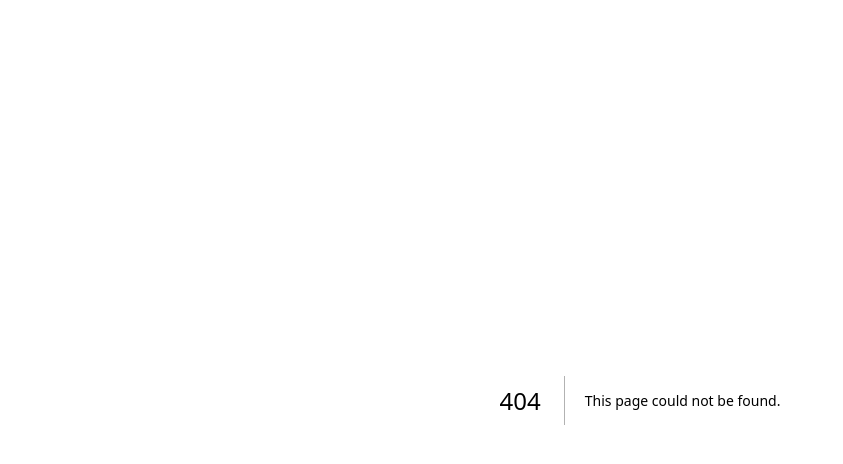
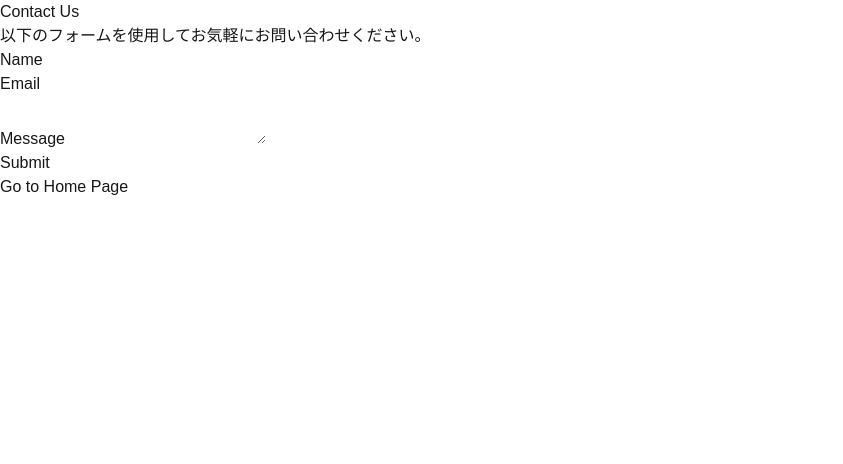
Before and after one commit to TakuyaFukumura/practice-next-js, a Next.js app: page /contact in a window 1280 px wide. Before the commit this address had no page. Shown: the top 464 px of the page, without its empty margins (0-843 px from the left). Built offline with nearby package versions, Linux system fonts and the light colour scheme.

Commit message:
add Contact Page sample

```diff
--- /dev/null
+++ b/src/app/contact/page.tsx
@@ -0,0 +1,75 @@
+'use client';
+
+import React, { useState } from 'react';
+import Link from 'next/link'; // Linkをインポート
+
+const ContactPage: React.FC = () => {
+  const [formData, setFormData] = useState({
+    name: '',
+    email: '',
+    message: ''
+  });
+
+  const handleChange = (e: React.ChangeEvent<HTMLInputElement | HTMLTextAreaElement>) => {
+    const { name, value } = e.target;
+    setFormData((prevState) => ({
+      ...prevState,
+      [name]: value
+    }));
+  };
+
+  const handleSubmit = (e: React.FormEvent) => {
+    e.preventDefault();
+    alert('Message sent!');
+    // ここでフォーム送信のロジックを追加できます
+  };
+
+  return (
+    <div>
+      <h1>Contact Us</h1>
+      <p>以下のフォームを使用してお気軽にお問い合わせください。</p>
+
+      <form onSubmit={handleSubmit}>
+        <div>
+          <label htmlFor="name">Name</label>
+          <input
+            type="text"
+            id="name"
+            name="name"
+            value={formData.name}
+            onChange={handleChange}
+            required
+          />
+        </div>
+        <div>
+          <label htmlFor="email">Email</label>
+          <input
+            type="email"
+            id="email"
+            name="email"
+            value={formData.email}
+            onChange={handleChange}
+            required
+          />
+        </div>
+        <div>
+          <label htmlFor="message">Message</label>
+          <textarea
+            id="message"
+            name="message"
+            value={formData.message}
+            onChange={handleChange}
+            required
+          />
+        </div>
+        <button type="submit">Submit</button>
+      </form>
+
+      <p>
+        <Link href="/">Go to Home Page</Link> {/* Homeページへのリンク */}
+      </p>
+    </div>
+  );
+};
+
+export default ContactPage;
--- a/src/app/page.tsx
+++ b/src/app/page.tsx
@@ -8,6 +8,9 @@ export default function Home() {
       <p>
         <Link href="/about">Go to About Page</Link> {/* Aboutページへのリンク */}
       </p>
+      <p>
+        <Link href="/contact">Go to Contact Page</Link>
+      </p>
     </div>
   );
 }
```
